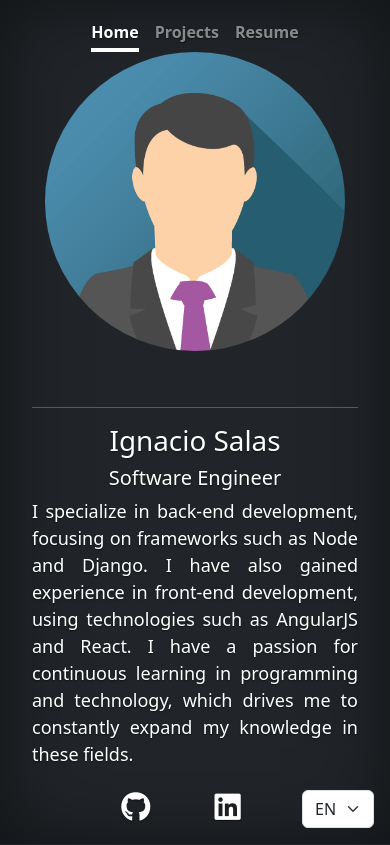
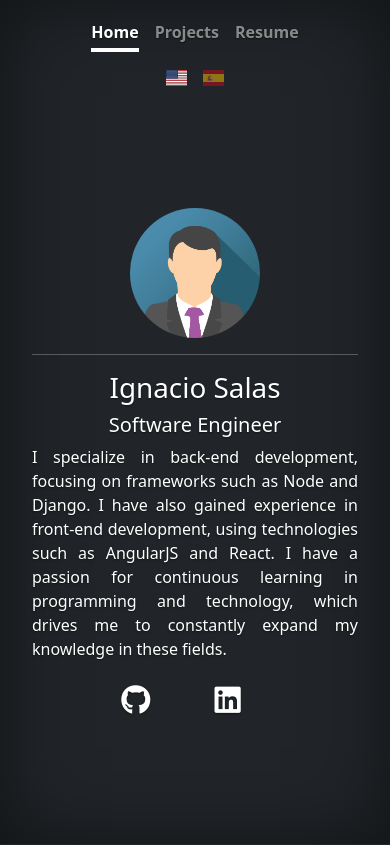
Before and after one commit to isalasm/portfolio, a plain HTML site: page index.html in a window 390 px wide. Drawn offline with nearby package versions, Linux system fonts and the light colour scheme.

Commit message:
chore(style): improve style on mobile, added flags for language

```diff
--- a/assets/css/cover.css
+++ b/assets/css/cover.css
@@ -23,6 +23,7 @@ body {
 
 .cover-container {
   max-width: 42em;
+  /*overflow: auto;*/
 }
 
 
--- /dev/null
+++ b/assets/css/flag-icon.css
@@ -0,0 +1,25 @@
+@charset "UTF-8";
+.flag-icon-background, .flag-icon {
+  background-size: contain;
+  background-position: 50%;
+  background-repeat: no-repeat; }
+
+.flag-icon {
+  position: relative;
+  display: inline-block;
+  width: 1.3333333333em;
+  line-height: 1em; }
+  .flag-icon:before {
+    content: " "; }
+  .flag-icon.flag-icon-squared {
+    width: 1em; }
+
+.flag-icon-eng {
+  background-image: url(../icons/eng.svg); }
+  .flag-icon-eng.flag-icon-squared {
+    background-image: url(../icons/eng.svg); }
+
+.flag-icon-esp {
+  background-image: url(../icons/esp.svg); }
+  .flag-icon-esp.flag-icon-squared {
+    background-image: url(../icons/esp.svg); }
--- /dev/null
+++ b/assets/css/main.css
@@ -0,0 +1,27 @@
+.main {
+    margin-top: 10px;
+    overflow: auto;
+}
+
+
+.avatar {
+    width: 300px; border-radius: 50%; margin-bottom: 20px;  max-width: 40%; margin-top: 30px;
+}
+
+@media (max-width: 768px) {
+    .avatar {
+        margin-bottom: 0px;
+        margin-top: 10px
+    }
+}
+
+.description {
+    text-align: justify;
+    font-size: 18px;
+}
+
+@media (max-width: 768px) {
+    .description {
+        font-size: 16px;
+    }
+}
--- a/assets/js/main.js
+++ b/assets/js/main.js
@@ -55,38 +55,60 @@ window.onload = function(){
    let language = localStorage.getItem("language");
 
    if(language) {
-      $("#lang").val(language);
+      languages[language]();
+   }
+   else {
+      languages.EN();
    }
 
-   loadTokens()
-   changeCV()
+   $("#ES").click(function() {
+      languages.ES();
+   })
 
-   $("#lang").change(function() {
-      localStorage.setItem("language", $("#lang").val());
-      loadTokens()
-      changeCV()
-  });
+   $("#EN").click(function() {
+      languages.EN();
+   })
+
+   $("#main-container").css("visibility", "visible");
+
+}
+
+const languages = {
+   ES: function() {
+      localStorage.setItem("language", "ES");
+      $("#EN").addClass("inactive-flag")
+      $("#ES").removeClass("inactive-flag")
+      loadTokens("es")
+      changeCV("es")
+   },
+   EN: function() {
+      localStorage.setItem("language", "EN");
+      $("#ES").addClass("inactive-flag")
+      $("#EN").removeClass("inactive-flag")
+      loadTokens("en")
+      changeCV("en")
+   }
 }
 
 
-function loadTokens(){
+function loadTokens(language){
    for(let token of Object.keys(tokens)){
       let id = "#" + token
-      $(id).text(tokens[token][$("#lang").val()]);
+      $(id).text(tokens[token][language]);
       if(Object.keys(repeatTokens).includes(token)){
          for(let i=1; i<repeatTokens[token]; i++){
             let iterationId = id + "-" + i
-            $(iterationId).text(tokens[token][$("#lang").val()]);
+            $(iterationId).text(tokens[token][language]);
          }
       }
    }
 }
 
-function changeCV(){
-   if ($("#lang").val() == "es"){
-      $("#RESUME").attr("href", "https://drive.google.com/file/d/14qDsh7B6YCWkpBOaAkY4yWE9uw9yxLp1/view?usp=sharing");
+function changeCV(language){
+   if (language == "es"){
+      $("#RESUME").attr("href", "https://docs.google.com/document/d/1Me1wIG1z9OQ4GvMWTl4XQXmWq8r5GnCS6NbCZE7Un8M/edit?usp=sharingg");
    }
    else {
-      $("#RESUME").attr("href", "https://drive.google.com/file/d/1UgICWTs_hdK6wR-eK2h6XCuTaumgwZfy/view?usp=drive_link");
+      $("#RESUME").attr("href", "https://docs.google.com/document/d/1_PWnOnvox4e9j6bDR3Yp-ez_-HtusRVGzdvd4Ekxzck/edit?usp=sharing");
    }
 }
--- a/index.html
+++ b/index.html
@@ -40,6 +40,10 @@
 			.bd-placeholder-img-lg {
 				font-size: 3.5rem;
 			}
+		}
+
+		.inactive-flag {
+			opacity: 0.5;
 		}
 
 		.b-example-divider {
@@ -104,25 +108,19 @@
 		.bd-mode-toggle .dropdown-menu .active .bi {
 			display: block !important;
 		}
+
+
 	</style>
 
 
 	<!-- Custom styles for this template -->
 	<link href="assets/css/cover.css" rel="stylesheet">
+	<link href="assets/css/main.css" rel="stylesheet">
+	<link href="assets/css/flag-icon.css" rel="stylesheet">
 </head>
 
 <body class="d-flex h-100 text-center text-bg-dark">
-
-	<div class="dropdown position-fixed bottom-0 end-0 mb-3 me-3 bd-mode-toggle">
-		<select id="lang" class="form-select" aria-label="Language select">
-			<option selected value="en"> EN</option>
-			<option value="es">ES</option>
-		</select>
-	</div>
-
-
-
-	<div class="cover-container d-flex w-100 h-100 p-3 mx-auto flex-column">
+	<div id="main-container" class="cover-container d-flex w-100 h-100 p-3 mx-auto flex-column" style="visibility: hidden;">
 		<header class="mb-auto">
 			<div>
 				<h3 class="float-md-start mb-0"></h3>
@@ -130,18 +128,25 @@
 					<a id="HOME" , class="nav-link fw-bold py-1 px-0 active" href="index.html">Home</a>
 					<a id="PROJECTS" class="nav-link fw-bold py-1 px-0" href="projects.html ">Projects</a>
 					<a id="RESUME" class="nav-link fw-bold py-1 px-0"
-						href="https://drive.google.com/file/d/1UgICWTs_hdK6wR-eK2h6XCuTaumgwZfy/view?usp=drive_link">Resume</a>
+						href="#">Resume</a>
+				</nav>
+				<nav class="nav nav-masthead justify-content-center" style="margin-top: 10px;">
+					<a id="EN" class="nav-link fw-bold py-1 px-0" href="#">
+						<span class="flag-icon flag-icon-eng"></span>
+					</a>
+					<a id="ES" class="nav-link fw-bold py-1 px-0 inactive-flag">
+						<span class="flag-icon flag-icon-esp"></span>
+					</a>
 				</nav>
 			</div>
 		</header>
 
-		<main class="px-3">
-			<img src="assets/images/img_avatar.png" alt="Photo"
-				style="width: 300px; border-radius: 50%; margin-bottom: 40px;">
+		<main class="px-3 main">
+			<img src="assets/images/img_avatar.png" class="avatar" alt="Photo">
 			<hr />
 			<h1>Ignacio Salas</h1>
 			<h5 id="TITLE">Software Engineer</h5>
-			<p id="DESCRIPTION" class="lead" style="text-align: justify; font-size: 18px">description</p>
+			<p id="DESCRIPTION" class="lead description">description</p>
 			<p class="lead">
 			<ul>
 				<li><a href="https://github.com/isalasm"><i class="fa-brands fa-github"></i></a></li>
```
Also changed, not shown: projects.html (+32 -12 lines), 1 other file.
